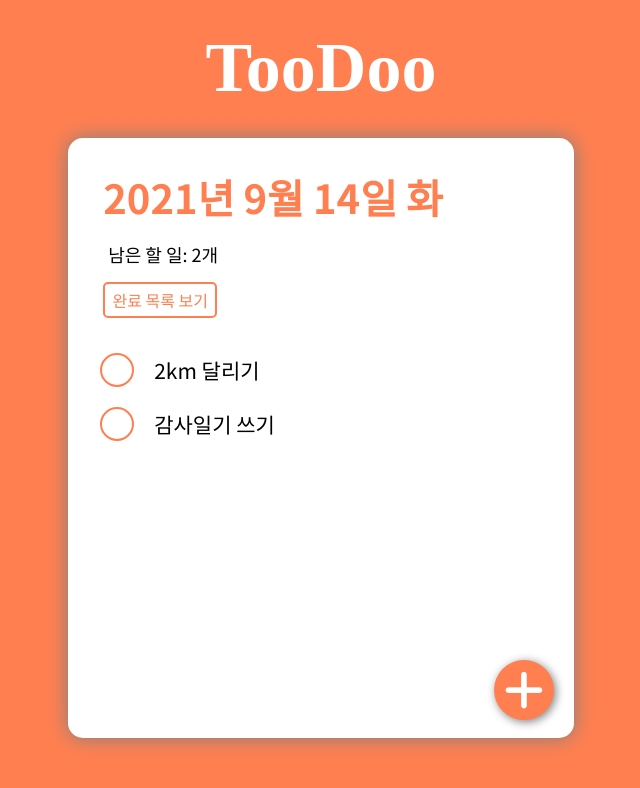
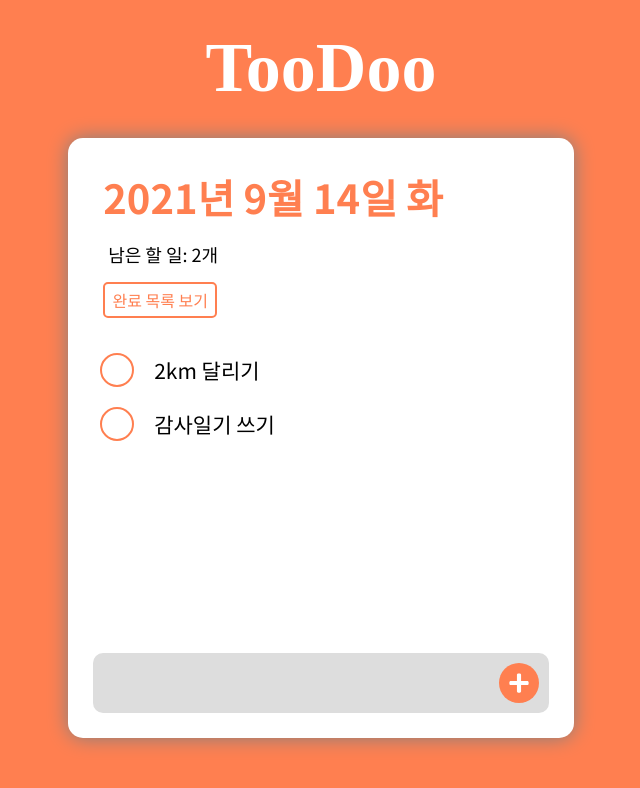
Before and after one commit to pauljeonn/todo-app, a React (Create React App) app: page / in a window 1280 px wide. Shown: the top 788 px of the page, without its empty margins (319-959 px from the left). Built offline with nearby package versions, Linux system fonts and the light colour scheme; a web font is replaced by a local one.

Commit message:
merge Create component into TodoTemplate

```diff
--- a/src/App.js
+++ b/src/App.js
@@ -34,7 +34,7 @@ function App() {
 					<TodoTemplate>
 						<TodoHead />
 						<TodoList />
-						<TodoCreate />
+						{/* <TodoCreate /> */}
 					</TodoTemplate>
 				</Container>
 			</TodoProvider>
--- a/src/components/todoCreate/TodoCreate.jsx
+++ /dev/null
@@ -1,122 +0,0 @@
-import React, { useState } from 'react';
-import styled, { css } from 'styled-components';
-import { useTodoDispatch, useTodoNextId } from '../../TodoContext';
-
-const CircleButton = styled.div`
-	background: #ff7f50;
-	z-index: 5;
-	cursor: pointer;
-	width: 60px;
-	height: 60px;
-	display: flex;
-	align-items: center;
-	justify-content: center;
-	position: absolute;
-	right: -2%;
-	bottom: 8%;
-	transform: translate(-50%, 50%);
-	font-size: 45px;
-	color: white;
-	border-radius: 50%;
-	border: none;
-	outline: none;
-	box-shadow: 2px 2px 10px gray;
-
-	&:hover {
-		background: #709ee4;
-	}
-
-	&:active {
-		background: red;
-	}
-
-	transition: 0.125s all ease-in;
-
-	${(props) =>
-		props.open &&
-		css`
-			background: red;
-
-			&:hover {
-				background: #f28f8f;
-			}
-			&:active {
-				background: red;
-			}
-			transform: translate(-50%, 50%) rotate(45deg);
-		`}
-`;
-
-const InsertFormPositioner = styled.div`
-	width: 100%;
-	bottom: 0;
-	left: 0;
-	position: absolute;
-`;
-
-const InsertForm = styled.form`
-	background: lightgray;
-	padding: 4%;
-	border-bottom-left-radius: 16px;
-	border-bottom-right-radius: 16px;
-	border-top: 1px solid gray;
-`;
-
-const Input = styled.input`
-	padding: 12px;
-	border-radius: 4px;
-	border: 1px solid gray;
-	width: 85%;
-	outline: none;
-	font-size: 18px;
-	box-sizing: border-box;
-`;
-
-const TodoCreate = () => {
-	const [open, setOpen] = useState(false);
-	const [value, setValue] = useState('');
-	const dispatch = useTodoDispatch();
-	const nextId = useTodoNextId();
-
-	const onToggle = () => setOpen(!open);
-	const onChange = (e) => setValue(e.target.value);
-	const onSubmit = (e) => {
-		e.preventDefault();
-
-		dispatch({
-			type: 'CREATE',
-			todo: {
-				id: nextId.current,
-				text: value,
-				done: false,
-			},
-		});
-
-		setValue('');
-		setOpen(false);
-		nextId.current += 1;
-	};
-
-	// const nextId = useTodoNextId();
-	return (
-		<>
-			{open && (
-				<InsertFormPositioner>
-					<InsertForm onSubmit={onSubmit}>
-						<Input
-							placeholder="할 일을 입력 후, Enter 를 누르세요."
-							autoFocus
-							onChange={onChange}
-							value={value}
-						/>
-					</InsertForm>
-				</InsertFormPositioner>
-			)}
-			<CircleButton onClick={onToggle} open={open}>
-				<i className="fas fa-plus"></i>
-			</CircleButton>
-		</>
-	);
-};
-
-export default React.memo(TodoCreate);
--- a/src/components/todoList/TodoList.jsx
+++ b/src/components/todoList/TodoList.jsx
@@ -42,7 +42,13 @@ const TodoList = () => {
 	return (
 		<TodoListContainer>
 			<TodoToggle isLog={isLog} onClick={toggleLog}>
-				{isLog ? <FaArrowLeft /> : '완료 목록 보기'}
+				{isLog ? (
+					<>
+						<FaArrowLeft />
+					</>
+				) : (
+					'완료 목록 보기'
+				)}
 			</TodoToggle>
 			<TodoListBlock>
 				{todos.map((todo) => (
--- a/src/components/todoTemplate/TodoTemplate.jsx
+++ b/src/components/todoTemplate/TodoTemplate.jsx
@@ -1,8 +1,116 @@
-import React from 'react';
-import './todoTemplate.scss';
+import React, { useState } from 'react';
+import styled from 'styled-components';
+import { useTodoDispatch, useTodoNextId } from '../../TodoContext';
+import { FaPlus } from 'react-icons/fa';
+
+const Container = styled.div`
+	margin-top: 30px;
+	width: 40%;
+	max-width: 600px;
+	height: 75vh;
+	max-height: 800px;
+	position: relative;
+	background-color: white;
+	border-radius: 15px;
+	box-shadow: 0 0 20px gray;
+	display: flex;
+	flex-direction: column;
+
+	@media (max-width: 1000px) {
+		width: 60%;
+		height: 80vh;
+	}
+
+	@media (max-width: 480px) {
+		width: 95%;
+		height: 80vh;
+	}
+`;
+
+const TodoCreate = styled.div`
+	width: 100%;
+	height: 60px;
+	position: absolute;
+	bottom: 25px;
+	display: flex;
+	align-items: center;
+	justify-content: center;
+`;
+
+const CreateWrapper = styled.div`
+	width: 90%;
+	height: 100%;
+	border: none;
+	border-radius: 10px;
+	box-sizing: border-box;
+	background-color: #ddd;
+	display: flex;
+	align-items: center;
+	justify-content: space-between;
+	padding: 10px;
+`;
+
+const CreateInput = styled.input`
+	width: 85%;
+	border: none;
+	outline: none;
+	background-color: transparent;
+	font-size: 18px;
+`;
+
+const CreateButton = styled.div`
+	width: 40px;
+	height: 40px;
+	border-radius: 50%;
+	background: #ff7f50;
+	display: flex;
+	align-items: center;
+	justify-content: center;
+	font-size: 22px;
+	color: white;
+	cursor: pointer;
+	z-index: 3;
+`;
 
 const TodoTemplate = ({ children }) => {
-	return <div className="todo-template">{children}</div>;
+	const [input, setInput] = useState('');
+	const dispatch = useTodoDispatch();
+	const nextId = useTodoNextId();
+
+	const createTodo = () => {
+		dispatch({
+			type: 'CREATE',
+			todo: {
+				id: nextId.current,
+				text: input,
+				done: false,
+			},
+		});
+
+		nextId.current += 1;
+		setInput('');
+	};
+
+	return (
+		<Container>
+			{children}
+			<TodoCreate>
+				<CreateWrapper>
+					<CreateInput
+						onChange={(e) => setInput(e.target.value)}
+						// 엔터 클릭 시에도 createTodo 함수 실행
+						onKeyPress={(e) => {
+							e.key === 'Enter' && createTodo();
+						}}
+						value={input}
+					/>
+					<CreateButton onClick={createTodo}>
+						<FaPlus />
+					</CreateButton>
+				</CreateWrapper>
+			</TodoCreate>
+		</Container>
+	);
 };
 
 export default TodoTemplate;
--- a/src/components/todoTemplate/todoTemplate.scss
+++ /dev/null
@@ -1,23 +0,0 @@
-.todo-template {
-	margin-top: 30px;
-	width: 40%;
-	max-width: 600px;
-	height: 75vh;
-
-	position: relative;
-	background-color: white;
-	border-radius: 15px;
-	box-shadow: 0 0 20px gray;
-	display: flex;
-	flex-direction: column;
-
-	@media (max-width: 1000px) {
-		width: 60%;
-		height: 80vh;
-	}
-
-	@media (max-width: 480px) {
-		width: 95%;
-		height: 80vh;
-	}
-}
```
